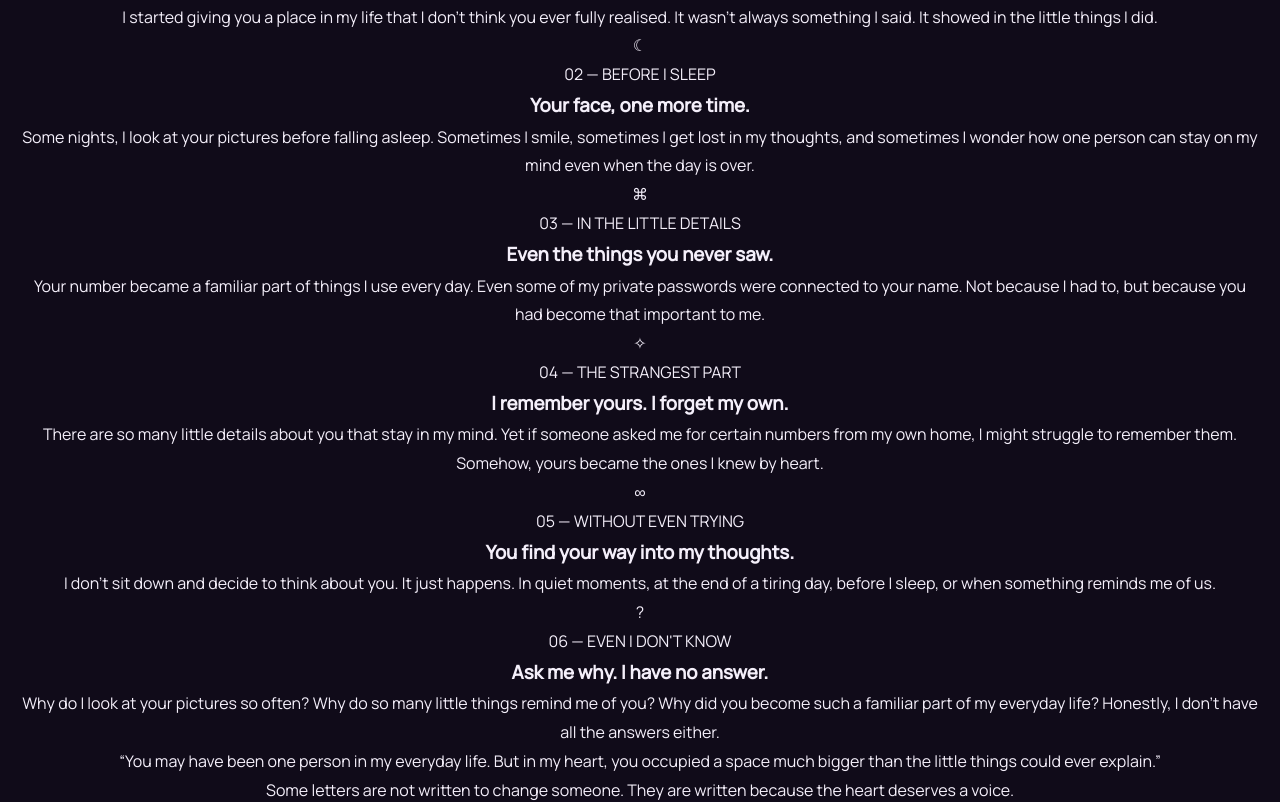
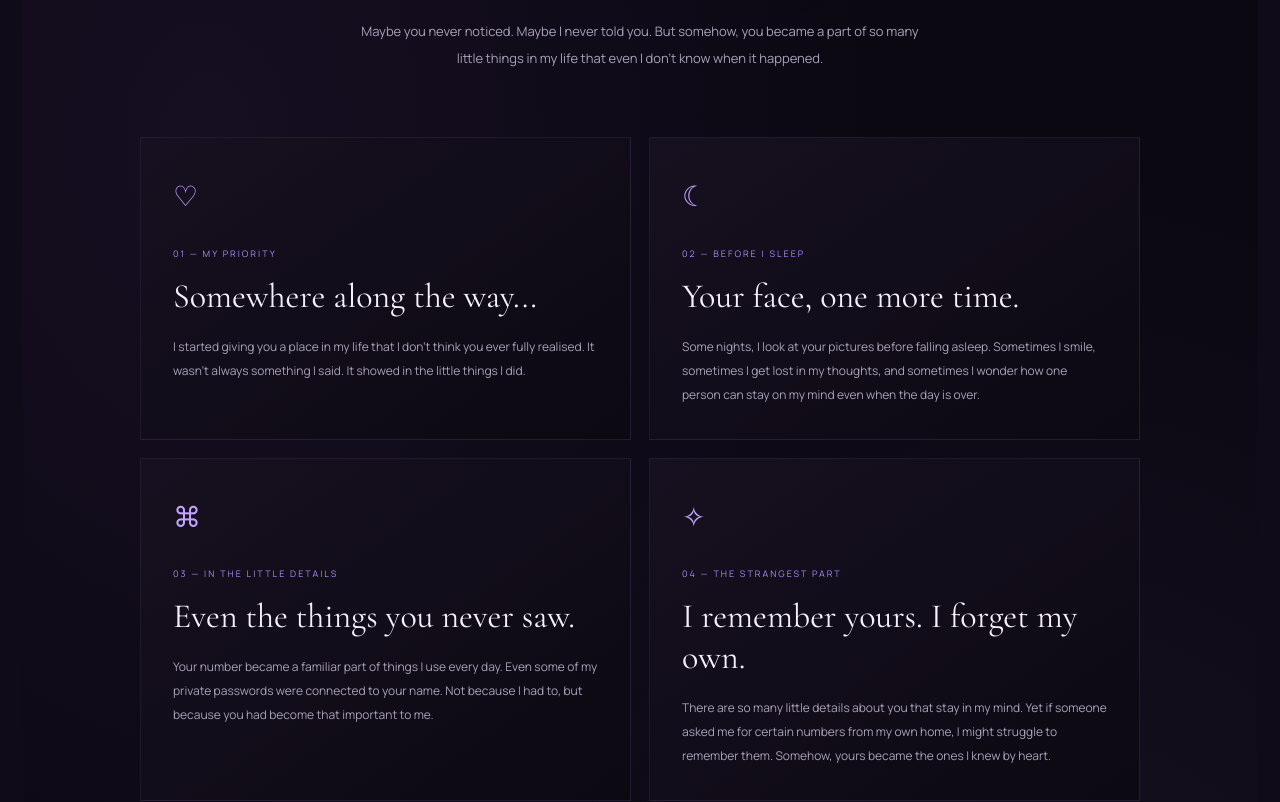
Before and after one commit to bhagyashreesharama-spec/you-never-knew, a plain HTML site: page index.html in a window 1280 px wide. Shown: the part 5632-6434 px from the top of the page. Drawn offline with nearby package versions, Linux system fonts and the light colour scheme.

Commit message:
Add styles for cinematic memory section

```diff
--- a/style.css
+++ b/style.css
@@ -687,3 +687,160 @@ footer {
     transform: none;
   }
 }
+
+/* THE LITTLE THINGS — CINEMATIC MEMORY SECTION */
+
+.little-things {
+  padding: 130px 7%;
+  position: relative;
+  overflow: hidden;
+  background:
+    radial-gradient(ellipse at 15% 25%, #7043a01c, transparent 45%),
+    radial-gradient(ellipse at 85% 75%, #a78bfa12, transparent 45%),
+    #0b0812;
+  text-align: center;
+}
+
+.little-things h2 {
+  font-family: "Cormorant Garamond", serif;
+  font-size: clamp(44px, 7vw, 78px);
+  font-weight: 400;
+  line-height: 1.08;
+  margin-bottom: 25px;
+}
+
+.little-things h2 em {
+  color: #d9b8f0;
+}
+
+.little-intro {
+  max-width: 570px;
+  margin: 0 auto 65px;
+  color: #aaa0b9;
+  font-size: 13px;
+  line-height: 2.1;
+}
+
+.little-grid {
+  display: grid;
+  grid-template-columns: repeat(2, minmax(0, 1fr));
+  gap: 18px;
+  max-width: 1000px;
+  margin: auto;
+  text-align: left;
+}
+
+.little-card {
+  position: relative;
+  padding: 32px;
+  overflow: hidden;
+  border: 1px solid #c4a4ff18;
+  background: linear-gradient(145deg, #171020, #0c0912);
+  transition:
+    transform .5s ease,
+    border-color .5s ease,
+    box-shadow .5s ease;
+}
+
+.little-card::before {
+  content: "";
+  position: absolute;
+  inset: 0;
+  pointer-events: none;
+  opacity: 0;
+  background: radial-gradient(
+    circle at 0% 0%,
+    #a78bfa1c,
+    transparent 70%
+  );
+  transition: opacity .5s ease;
+}
+
+.little-card:hover {
+  transform: translateY(-7px);
+  border-color: #c4a4ff70;
+  box-shadow: 0 15px 45px #00000035;
+}
+
+.little-card:hover::before {
+  opacity: 1;
+}
+
+.little-icon {
+  display: inline-block;
+  color: #c4a4ff;
+  font-size: 28px;
+  margin-bottom: 25px;
+  transition: transform .4s ease, text-shadow .4s ease;
+}
+
+.little-card:hover .little-icon {
+  transform: scale(1.12);
+  text-shadow: 0 0 20px #c4a4ff88;
+}
+
+.card-label {
+  position: relative;
+  color: #a78bfa;
+  font-size: 9px;
+  letter-spacing: 2px;
+  margin-bottom: 15px;
+}
+
+.little-card h3 {
+  position: relative;
+  font-family: "Cormorant Garamond", serif;
+  font-size: clamp(25px, 3vw, 34px);
+  font-weight: 400;
+  line-height: 1.2;
+  margin-bottom: 17px;
+}
+
+.little-card > p:last-child {
+  position: relative;
+  color: #aaa0b9;
+  font-size: 12px;
+  line-height: 2;
+}
+
+.little-ending {
+  max-width: 700px;
+  margin: 75px auto 0;
+  padding: 35px 20px;
+  border-top: 1px solid #c4a4ff30;
+  border-bottom: 1px solid #c4a4ff30;
+}
+
+.little-ending p {
+  color: #e0d0f3;
+  font-family: "Cormorant Garamond", serif;
+  font-size: clamp(24px, 4vw, 36px);
+  font-style: italic;
+  line-height: 1.6;
+}
+
+@media (max-width: 650px) {
+  .little-things {
+    padding: 90px 20px;
+  }
+
+  .little-grid {
+    grid-template-columns: 1fr;
+    gap: 14px;
+  }
+
+  .little-card {
+    padding: 27px;
+  }
+
+  .little-intro {
+    margin-bottom: 40px;
+  }
+}
+
+@media (prefers-reduced-motion: reduce) {
+  .little-card,
+  .little-icon {
+    transition: none;
+  }
+}
```
